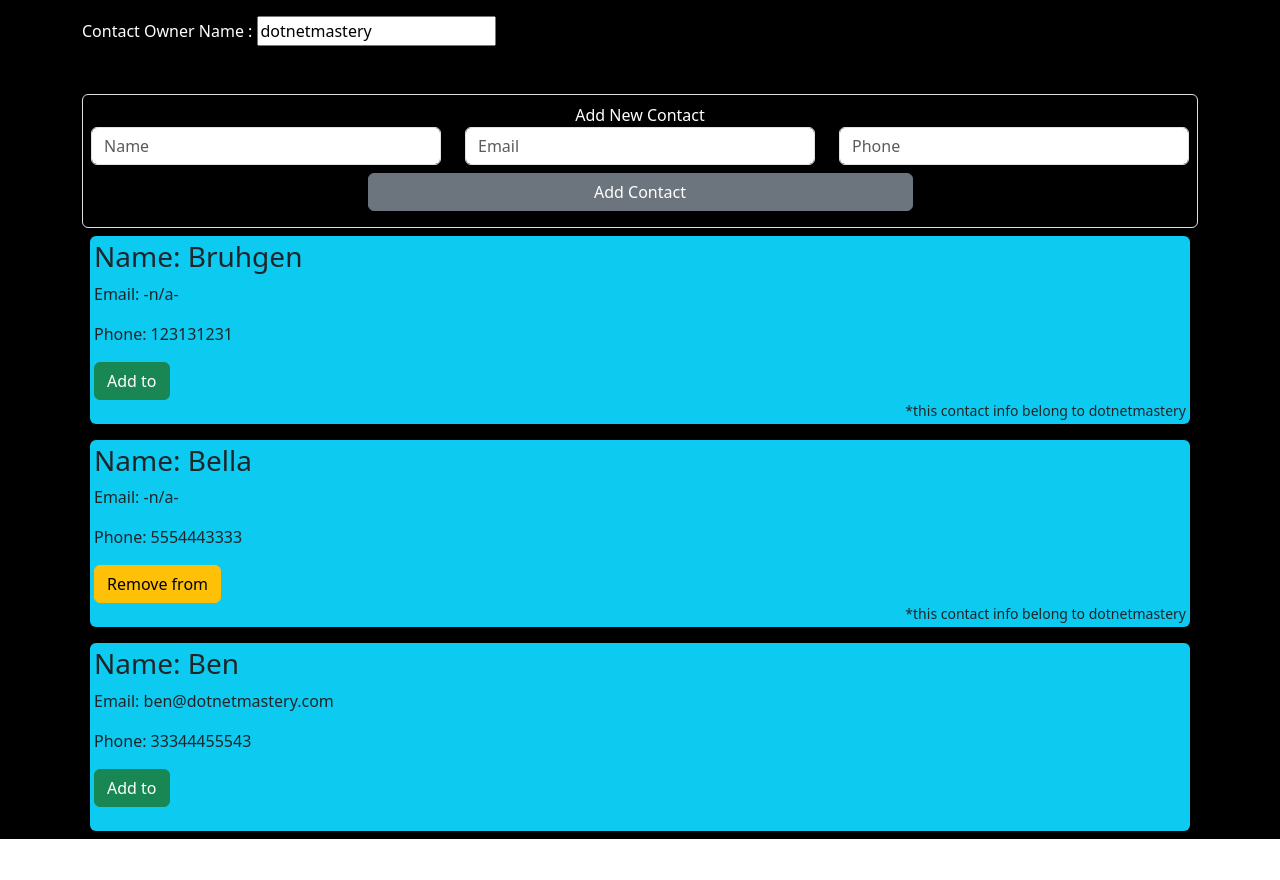
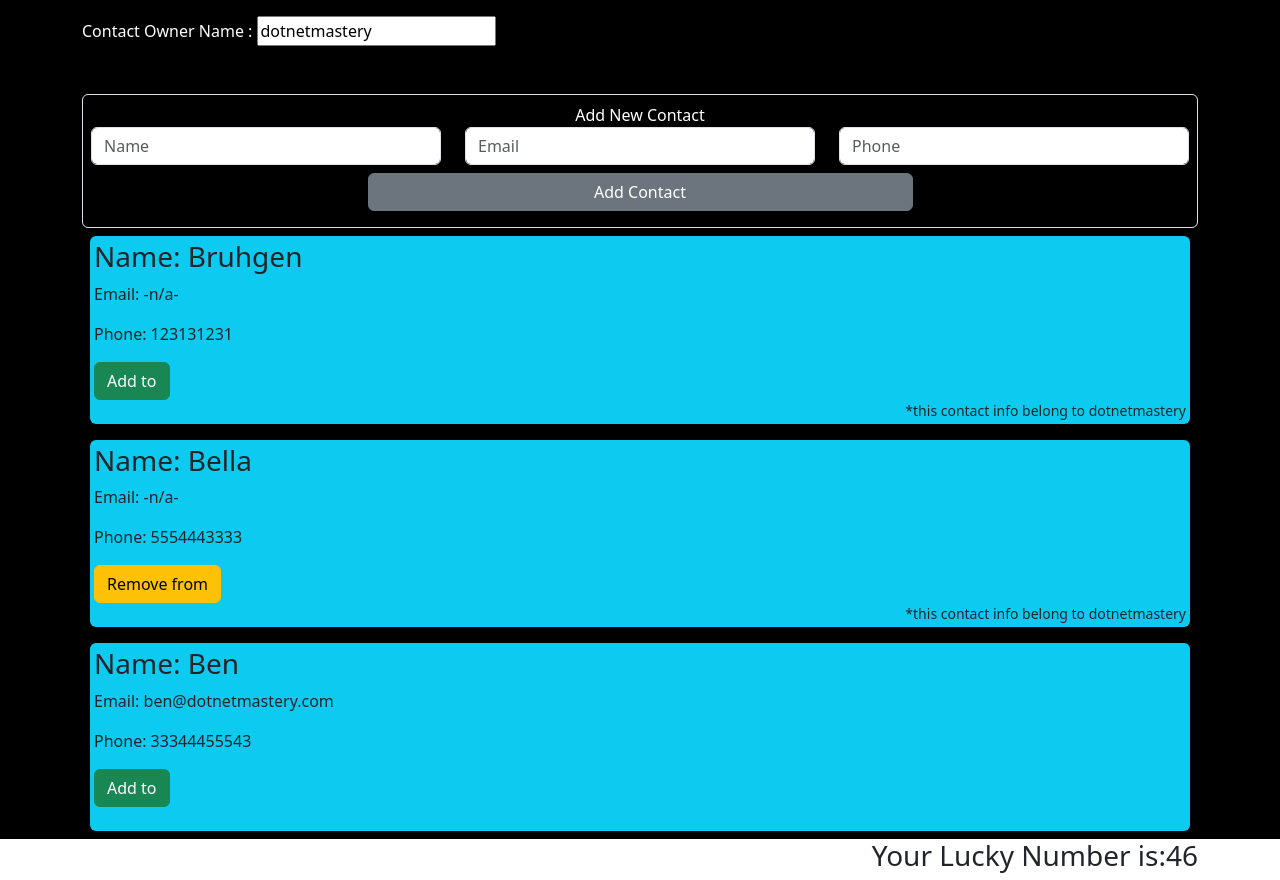
Before and after one commit to JLXP/vue-components-2, a Vue app: page / in a window 1280 px wide. Before the commit the page ends 839 px from the top, so only its background shows below. Built offline with nearby package versions, Linux system fonts and the light colour scheme.

Commit message:
add component Lucky

```diff
--- a/src/App.vue
+++ b/src/App.vue
@@ -22,6 +22,7 @@
           </Contact>
         </div>
       </div>
+      <LuckyNumber></LuckyNumber>
       <!--local component-->
       <!-- <ButtonContainer></ButtonContainer> -->
     </div>
@@ -32,6 +33,7 @@
 import { reactive, ref } from "vue";
 import Contact from "./components/Contact.vue";
 import AddContact from "./components/AddContact.vue";
+import LuckyNumber from "./components/LuckyNumber.vue";
 //import ButtonContainer from "./components/ButtonContainer.vue";
 const ownerName = ref("dotnetmastery");
 const contacts = reactive([
--- /dev/null
+++ b/src/components/LuckyNumber.vue
@@ -0,0 +1,8 @@
+<template>
+    <div class="float-end">
+        <h3>Your Lucky Number is:{{ Math.floor(Math.random()*100) }}</h3>
+    </div>
+</template>
+<script setup>
+
+</script>
```
